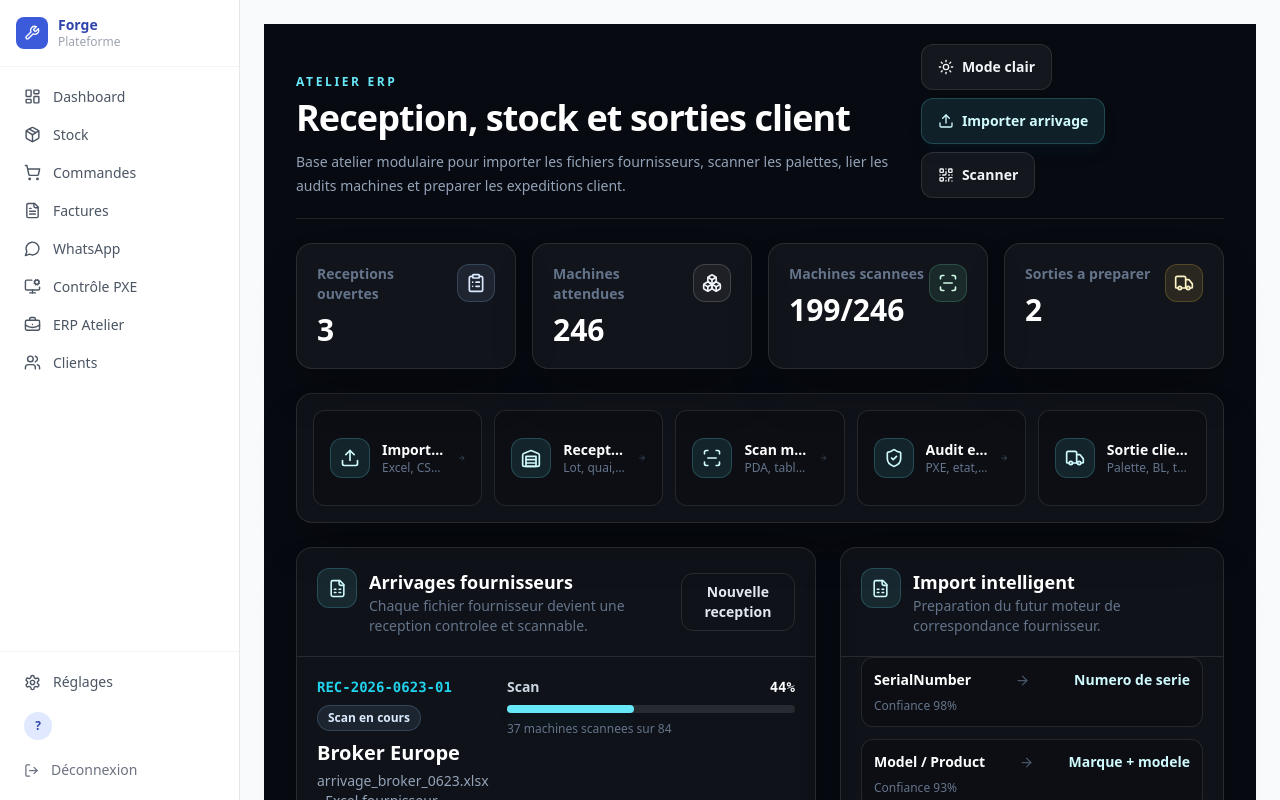
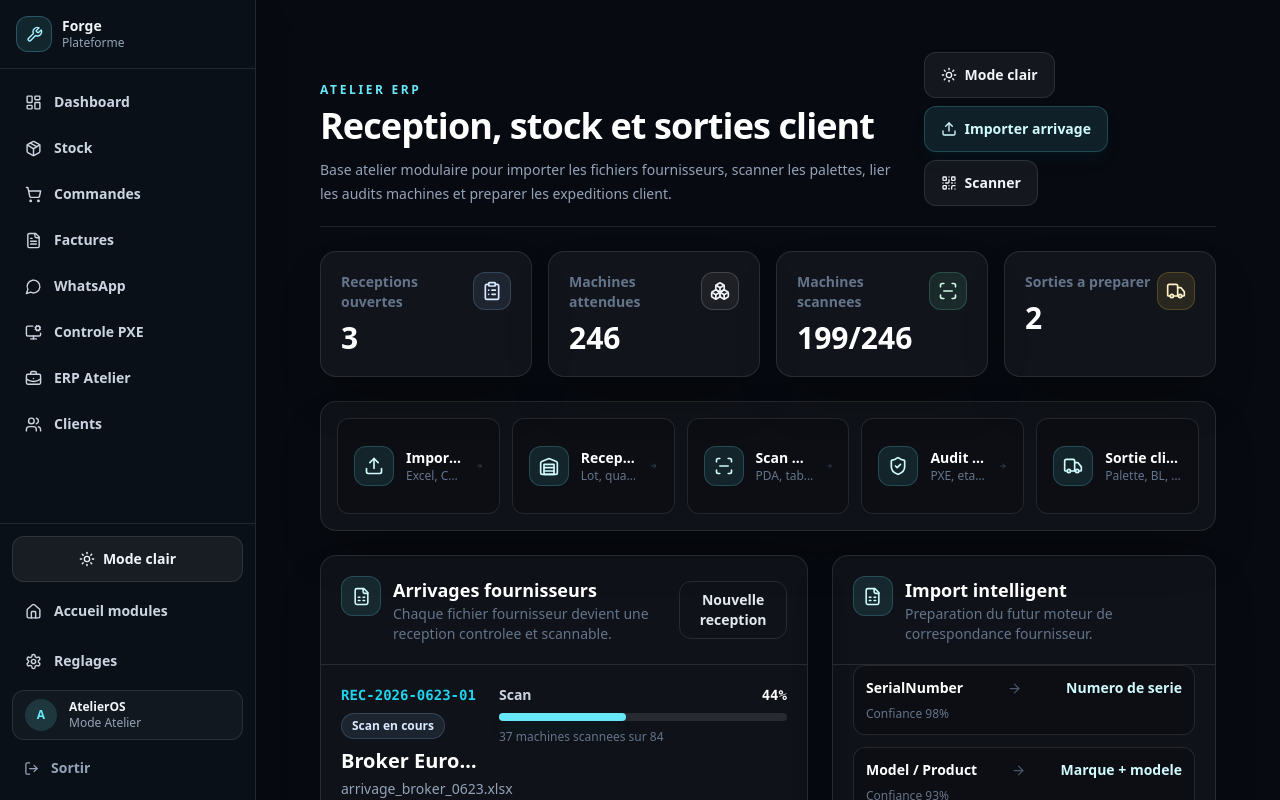
Before and after one commit to saisai591/atelier-forge, a React (Vite) app in the folder saas/frontend/: page /app/erp in a window 1280 px wide. Built offline with nearby package versions, Linux system fonts and the light colour scheme.

Commit message:
Refine AtelierOS back-office shell

```diff
--- a/saas/frontend/src/components/Layout.tsx
+++ b/saas/frontend/src/components/Layout.tsx
@@ -1,12 +1,15 @@
 import { Outlet } from 'react-router-dom'
 import Sidebar from './Sidebar'
+import { useThemeMode } from '../hooks/useThemeMode'
 
 export default function Layout() {
+  const { theme, isDark, toggleTheme } = useThemeMode()
+
   return (
-    <div className="flex h-screen bg-gray-50 overflow-hidden">
-      <Sidebar />
+    <div className={`flex h-screen overflow-hidden ${isDark ? 'bg-[#070a10] text-slate-100' : 'bg-slate-100 text-slate-950'}`}>
+      <Sidebar theme={theme} isDark={isDark} onToggleTheme={toggleTheme} />
       <main className="flex-1 overflow-auto">
-        <div className="max-w-7xl mx-auto p-6">
+        <div className="mx-auto w-full max-w-[1560px] p-4 sm:p-6 lg:p-8">
           <Outlet />
         </div>
       </main>
--- a/saas/frontend/src/components/Sidebar.tsx
+++ b/saas/frontend/src/components/Sidebar.tsx
@@ -1,99 +1,145 @@
 import { NavLink, useNavigate } from 'react-router-dom'
-import { LayoutDashboard, Users, Package, ShoppingCart, FileText, MessageCircle, Settings, LogOut, Wrench, MonitorCog, BriefcaseBusiness } from 'lucide-react'
+import {
+  BriefcaseBusiness,
+  FileText,
+  Home,
+  LayoutDashboard,
+  LogOut,
+  MessageCircle,
+  MonitorCog,
+  Package,
+  Settings,
+  ShoppingCart,
+  Users,
+  Wrench,
+} from 'lucide-react'
 import { useAuthStore } from '../store/auth'
 import api from '../api/client'
+import ThemeToggle from './ThemeToggle'
+import type { ThemeMode } from '../hooks/useThemeMode'
 
 const NAV: { path: string; icon: typeof LayoutDashboard; label: string; end?: boolean }[] = [
-  { path: '/',        icon: LayoutDashboard, label: 'Dashboard', end: true },
-  { path: '/stock',   icon: Package,          label: 'Stock' },
-  { path: '/orders',   icon: ShoppingCart,    label: 'Commandes' },
-  { path: '/invoices', icon: FileText,        label: 'Factures' },
-  { path: '/whatsapp', icon: MessageCircle,   label: 'WhatsApp' },
-  { path: '/pxe',      icon: MonitorCog,      label: 'Contrôle PXE' },
-  { path: '/erp',      icon: BriefcaseBusiness, label: 'ERP Atelier' },
-  { path: '/clients',  icon: Users,           label: 'Clients' },
+  { path: '/app', icon: LayoutDashboard, label: 'Dashboard', end: true },
+  { path: '/app/stock', icon: Package, label: 'Stock' },
+  { path: '/app/orders', icon: ShoppingCart, label: 'Commandes' },
+  { path: '/app/invoices', icon: FileText, label: 'Factures' },
+  { path: '/app/whatsapp', icon: MessageCircle, label: 'WhatsApp' },
+  { path: '/pxe', icon: MonitorCog, label: 'Controle PXE' },
+  { path: '/erp', icon: BriefcaseBusiness, label: 'ERP Atelier' },
+  { path: '/app/clients', icon: Users, label: 'Clients' },
 ]
 
-export default function Sidebar() {
+interface SidebarProps {
+  theme: ThemeMode
+  isDark: boolean
+  onToggleTheme: () => void
+}
+
+export default function Sidebar({ theme, isDark, onToggleTheme }: SidebarProps) {
   const { user, tenant, logout } = useAuthStore()
   const navigate = useNavigate()
 
   const handleLogout = async () => {
-    try { await api.post('/auth/logout') } catch { /* ignore */ }
+    try {
+      await api.post('/auth/logout')
+    } catch {
+      // Auth is disabled during product build; this keeps the button harmless.
+    }
     logout()
-    navigate('/login')
+    navigate('/')
   }
 
-  // Branding piloté par le tenant — le noyau reste neutre.
   const displayName = tenant?.branding?.display_name ?? tenant?.name ?? 'Forge'
   const subtitle = tenant?.business_type && tenant.business_type !== 'generic'
     ? tenant.business_type
     : 'Plateforme'
 
+  const shellClass = isDark
+    ? 'border-white/10 bg-[#0b1018]/95 text-slate-100 shadow-2xl shadow-black/30'
+    : 'border-slate-200 bg-white text-slate-950 shadow-xl shadow-slate-200/70'
+  const borderClass = isDark ? 'border-white/10' : 'border-slate-200'
+  const mutedClass = isDark ? 'text-slate-400' : 'text-slate-500'
+  const navIdleClass = isDark
+    ? 'text-slate-300 hover:bg-white/[0.06] hover:text-white'
+    : 'text-slate-600 hover:bg-slate-100 hover:text-slate-950'
+  const navActiveClass = isDark
+    ? 'border-cyan-300/25 bg-cyan-300/10 text-cyan-100 shadow-lg shadow-cyan-950/20'
+    : 'border-cyan-500/25 bg-cyan-50 text-cyan-800 shadow-sm'
+
   return (
-    <aside className="w-60 bg-white border-r border-gray-200 flex flex-col shrink-0">
-      {/* Logo */}
-      <div className="p-4 border-b border-gray-100">
+    <aside className={`flex w-64 shrink-0 flex-col border-r ${shellClass}`}>
+      <div className={`border-b p-4 ${borderClass}`}>
         <div className="flex items-center gap-2.5">
-          <div className="w-8 h-8 bg-forge-500 rounded-lg flex items-center justify-center">
-            <Wrench size={16} className="text-white" />
+          <div className="grid h-9 w-9 place-items-center rounded-xl border border-cyan-300/25 bg-cyan-300/10 text-cyan-200">
+            <Wrench size={17} />
           </div>
           <div className="min-w-0">
-            <div className="font-bold text-forge-700 text-sm leading-tight truncate">{displayName}</div>
-            <div className="text-xs text-gray-400 capitalize truncate">{subtitle}</div>
+            <div className="truncate text-sm font-black leading-tight">{displayName}</div>
+            <div className={`truncate text-xs capitalize ${mutedClass}`}>{subtitle}</div>
           </div>
         </div>
       </div>
 
-      {/* Nav */}
-      <nav className="flex-1 p-3 space-y-0.5">
+      <nav className="flex-1 space-y-1 p-3">
         {NAV.map(({ path, icon: Icon, label, end }) => (
           <NavLink
             key={path}
             to={path}
             end={end}
             className={({ isActive }) =>
-              `flex items-center gap-3 px-3 py-2 rounded-lg text-sm font-medium transition-colors ${
-                isActive
-                  ? 'bg-forge-50 text-forge-700'
-                  : 'text-gray-600 hover:bg-gray-50 hover:text-gray-900'
+              `flex items-center gap-3 rounded-xl border px-3 py-2.5 text-sm font-bold transition ${
+                isActive ? navActiveClass : `border-transparent ${navIdleClass}`
               }`
             }
           >
             <Icon size={17} />
-            {label}
+            <span className="truncate">{label}</span>
           </NavLink>
         ))}
       </nav>
 
-      {/* User */}
-      <div className="p-3 border-t border-gray-100">
+      <div className={`space-y-2 border-t p-3 ${borderClass}`}>
+        <ThemeToggle theme={theme} onToggle={onToggleTheme} className="w-full justify-center" />
         <NavLink
-          to="/settings"
+          to="/"
+          end
           className={({ isActive }) =>
-            `flex items-center gap-3 px-3 py-2 rounded-lg text-sm font-medium transition-colors mb-1 ${
-              isActive ? 'bg-forge-50 text-forge-700' : 'text-gray-600 hover:bg-gray-50 hover:text-gray-900'
+            `flex items-center gap-3 rounded-xl border px-3 py-2.5 text-sm font-bold transition ${
+              isActive ? navActiveClass : `border-transparent ${navIdleClass}`
+            }`
+          }
+        >
+          <Home size={17} />
+          <span className="truncate">Accueil modules</span>
+        </NavLink>
+        <NavLink
+          to="/app/settings"
+          className={({ isActive }) =>
+            `flex items-center gap-3 rounded-xl border px-3 py-2.5 text-sm font-bold transition ${
+              isActive ? navActiveClass : `border-transparent ${navIdleClass}`
             }`
           }
         >
           <Settings size={17} />
-          Réglages
+          <span className="truncate">Reglages</span>
         </NavLink>
-        <div className="flex items-center gap-3 px-3 py-2 mb-1">
-          <div className="w-7 h-7 rounded-full bg-forge-100 flex items-center justify-center text-forge-700 text-xs font-bold shrink-0">
-            {user?.full_name?.[0]?.toUpperCase() ?? '?'}
+        <div className={`flex items-center gap-3 rounded-xl border px-3 py-2 ${isDark ? 'border-white/10 bg-white/[0.035]' : 'border-slate-200 bg-slate-50'}`}>
+          <div className="flex h-8 w-8 shrink-0 items-center justify-center rounded-full bg-cyan-300/15 text-xs font-black text-cyan-300">
+            {user?.full_name?.[0]?.toUpperCase() ?? 'A'}
           </div>
-          <div className="flex-1 min-w-0">
-            <div className="text-xs font-medium text-gray-800 truncate">{user?.full_name}</div>
-            <div className="text-xs text-gray-400 capitalize">{user?.role}</div>
+          <div className="min-w-0 flex-1">
+            <div className="truncate text-xs font-bold">{user?.full_name ?? 'AtelierOS'}</div>
+            <div className={`text-xs capitalize ${mutedClass}`}>{user?.role ?? 'mode atelier'}</div>
           </div>
         </div>
         <button
           onClick={handleLogout}
-          className="w-full flex items-center gap-3 px-3 py-2 rounded-lg text-sm text-gray-500 hover:bg-red-50 hover:text-red-600 transition-colors"
+          className={`flex w-full items-center gap-3 rounded-xl px-3 py-2.5 text-sm font-bold transition ${
+            isDark ? 'text-slate-400 hover:bg-rose-400/10 hover:text-rose-200' : 'text-slate-500 hover:bg-rose-50 hover:text-rose-700'
+          }`}
         >
           <LogOut size={15} />
-          Déconnexion
+          Sortir
         </button>
       </div>
     </aside>
--- a/saas/frontend/src/components/ThemeToggle.tsx
+++ b/saas/frontend/src/components/ThemeToggle.tsx
@@ -5,10 +5,12 @@ export default function ThemeToggle({
   theme,
   onToggle,
   compact = false,
+  className = '',
 }: {
   theme: ThemeMode
   onToggle: () => void
   compact?: boolean
+  className?: string
 }) {
   const isDark = theme === 'dark'
 
@@ -20,7 +22,7 @@ export default function ThemeToggle({
         isDark
           ? 'border-white/10 bg-white/[0.055] text-slate-100 hover:bg-white/[0.08]'
           : 'border-slate-200 bg-white text-slate-700 shadow-sm hover:bg-slate-50'
-      } ${compact ? 'h-10 px-3 text-xs' : 'px-4 py-3 text-sm'}`}
+      } ${compact ? 'h-10 px-3 text-xs' : 'px-4 py-3 text-sm'} ${className}`}
       aria-label={isDark ? 'Activer le mode clair' : 'Activer le mode sombre'}
     >
       {isDark ? <Sun size={16} /> : <Moon size={16} />}
--- a/saas/frontend/src/pages/Dashboard.tsx
+++ b/saas/frontend/src/pages/Dashboard.tsx
@@ -1,7 +1,9 @@
 import { useQuery } from '@tanstack/react-query'
-import { Package, TrendingUp, Wallet, AlertCircle, Users, CheckCircle, Clock } from 'lucide-react'
+import { AlertCircle, CheckCircle, Clock, Package, TrendingUp, Users, Wallet } from 'lucide-react'
+import type { ReactNode } from 'react'
 import api from '../api/client'
 import { useAuthStore } from '../store/auth'
+import { useThemeMode } from '../hooks/useThemeMode'
 
 interface Overview {
   stock: {
@@ -17,136 +19,204 @@ interface Overview {
 }
 
 const GRADE_COLORS: Record<string, string> = {
-  A: 'bg-green-100 text-green-700',
-  B: 'bg-blue-100 text-blue-700',
-  C: 'bg-yellow-100 text-yellow-700',
-  D: 'bg-red-100 text-red-700',
+  A: 'border-emerald-300/30 bg-emerald-300/10 text-emerald-300',
+  B: 'border-cyan-300/30 bg-cyan-300/10 text-cyan-300',
+  C: 'border-amber-300/30 bg-amber-300/10 text-amber-300',
+  D: 'border-rose-300/30 bg-rose-300/10 text-rose-300',
 }
 
 export default function Dashboard() {
   const user = useAuthStore((s) => s.user)
+  const { isDark } = useThemeMode()
 
-  const { data, isLoading } = useQuery<Overview>({
+  const { data, isLoading, isError } = useQuery<Overview>({
     queryKey: ['analytics-overview'],
     queryFn: () => api.get('/analytics/overview').then((r) => r.data),
   })
 
+  const titleClass = isDark ? 'text-white' : 'text-slate-950'
+  const mutedClass = isDark ? 'text-slate-400' : 'text-slate-600'
+  const panelClass = isDark
+    ? 'border-white/10 bg-white/[0.035] shadow-black/30'
+    : 'border-slate-200 bg-white shadow-slate-200/80'
+  const readyCount = data?.stock.by_status.ready ?? 0
+  const blockedCount = (data?.stock.by_status.in_diagnosis ?? 0) + (data?.accounting.unpaid_ht ? 1 : 0)
+
   return (
-    <div>
-      <h1 className="text-2xl font-bold text-gray-900 mb-6">
-        Bonjour, {user?.full_name?.split(' ')[0]}
-      </h1>
+    <div className="space-y-6">
+      <header className="flex flex-col gap-3 lg:flex-row lg:items-end lg:justify-between">
+        <div>
+          <p className="text-xs font-black uppercase tracking-[0.22em] text-cyan-300">Back-office AtelierOS</p>
+          <h1 className={`mt-2 text-3xl font-black tracking-tight ${titleClass}`}>
+            Bonjour, {user?.full_name?.split(' ')[0] ?? 'atelier'}
+          </h1>
+          <p className={`mt-2 max-w-3xl text-sm ${mutedClass}`}>
+            Vue simple pour savoir quoi faire maintenant : stock pret, points bloques, factures et clients.
+          </p>
+        </div>
+        <div className={`rounded-2xl border px-4 py-3 text-sm font-bold ${panelClass}`}>
+          <span className="text-cyan-300">Etat global : </span>
+          {isError ? 'API a verifier' : isLoading ? 'Chargement' : blockedCount > 0 ? 'Actions a traiter' : 'Pret'}
+        </div>
+      </header>
 
       {isLoading || !data ? (
-        <p className="text-gray-400 text-sm">Chargement des indicateurs…</p>
+        <div className={`rounded-2xl border p-6 text-sm ${panelClass} ${mutedClass}`}>
+          Chargement des indicateurs...
+        </div>
       ) : (
         <>
-          {/* KPIs principaux */}
-          <div className="grid grid-cols-2 lg:grid-cols-4 gap-4 mb-6">
-            <StatCard icon={<Wallet size={20} />} color="blue"
-              label="Valeur du stock" value={`${data.stock.available_value.toFixed(0)} €`} />
-            <StatCard icon={<TrendingUp size={20} />} color="green"
-              label="Marge réalisée" value={`${data.stock.realized_margin.toFixed(0)} €`} />
-            <StatCard icon={<AlertCircle size={20} />} color="red"
-              label="Impayé (HT)" value={`${data.accounting.unpaid_ht.toFixed(0)} €`} />
-            <StatCard icon={<Users size={20} />} color="purple"
-              label="Clients" value={data.clients.total} />
-          </div>
+          <section className="grid gap-4 md:grid-cols-2 xl:grid-cols-4">
+            <StatCard isDark={isDark} icon={<Wallet size={20} />} tone="cyan" label="Valeur stock" value={`${data.stock.available_value.toFixed(0)} EUR`} />
+            <StatCard isDark={isDark} icon={<TrendingUp size={20} />} tone="emerald" label="Marge realisee" value={`${data.stock.realized_margin.toFixed(0)} EUR`} />
+            <StatCard isDark={isDark} icon={<AlertCircle size={20} />} tone="rose" label="Impayes HT" value={`${data.accounting.unpaid_ht.toFixed(0)} EUR`} />
+            <StatCard isDark={isDark} icon={<Users size={20} />} tone="violet" label="Clients" value={data.clients.total} />
+          </section>
 
-          <div className="grid lg:grid-cols-2 gap-6">
-            {/* Stock */}
-            <div className="bg-white rounded-xl border border-gray-200 p-6">
-              <h2 className="font-semibold text-gray-700 mb-4 flex items-center gap-2">
-                <Package size={18} /> Stock ({data.stock.total})
-              </h2>
-              <div className="space-y-2 mb-4">
-                <StatusBar label="Prêtes" icon={<CheckCircle size={14} className="text-green-500" />}
-                  count={data.stock.by_status['ready'] ?? 0} total={data.stock.total} color="bg-green-500" />
-                <StatusBar label="En diagnostic" icon={<Clock size={14} className="text-yellow-500" />}
-                  count={data.stock.by_status['in_diagnosis'] ?? 0} total={data.stock.total} color="bg-yellow-500" />
-                <StatusBar label="Vendues" icon={<TrendingUp size={14} className="text-purple-500" />}
-                  count={data.stock.by_status['sold'] ?? 0} total={data.stock.total} color="bg-purple-500" />
+          <section className="grid gap-4 lg:grid-cols-3">
+            <ActionTile isDark={isDark} tone="emerald" title="Pret" value={readyCount} detail="Machines disponibles ou livrables" />
+            <ActionTile isDark={isDark} tone="amber" title="A traiter" value={data.stock.by_status.in_diagnosis ?? 0} detail="Diagnostics ou controles en cours" />
+            <ActionTile isDark={isDark} tone="rose" title="Bloque" value={data.accounting.unpaid_ht > 0 ? 1 : 0} detail="Facturation ou paiement a surveiller" />
+          </section>
+
+          <section className="grid gap-6 xl:grid-cols-2">
+            <Panel isDark={isDark} title={`Stock (${data.stock.total})`} icon={<Package size={18} />}>
+              <div className="space-y-3">
+                <StatusBar isDark={isDark} label="Pretes" icon={<CheckCircle size={14} className="text-emerald-400" />} count={readyCount} total={data.stock.total} color="bg-emerald-400" />
+                <StatusBar isDark={isDark} label="En diagnostic" icon={<Clock size={14} className="text-amber-400" />} count={data.stock.by_status.in_diagnosis ?? 0} total={data.stock.total} color="bg-amber-400" />
+                <StatusBar isDark={isDark} label="Vendues" icon={<TrendingUp size={14} className="text-violet-400" />} count={data.stock.by_status.sold ?? 0} total={data.stock.total} color="bg-violet-400" />
               </div>
               {Object.keys(data.stock.by_grade).length > 0 && (
-                <div className="flex gap-2 pt-3 border-t border-gray-100">
-                  <span className="text-xs text-gray-400 self-center">Grades :</span>
+                <div className={`mt-5 flex flex-wrap gap-2 border-t pt-4 ${isDark ? 'border-white/10' : 'border-slate-200'}`}>
+                  <span className={`self-center text-xs font-bold ${mutedClass}`}>Grades</span>
                   {Object.entries(data.stock.by_grade).sort().map(([g, n]) => (
-                    <span key={g} className={`px-2 py-0.5 rounded text-xs font-medium ${GRADE_COLORS[g] ?? 'bg-gray-100 text-gray-600'}`}>
+                    <span key={g} className={`rounded-lg border px-2 py-1 text-xs font-black ${GRADE_COLORS[g] ?? (isDark ? 'border-white/10 bg-white/5 text-slate-300' : 'border-slate-200 bg-slate-50 text-slate-700')}`}>
                       {g} · {n}
                     </span>
                   ))}
                 </div>
               )}
-            </div>
+            </Panel>
 
-            {/* Comptabilité */}
-            <div className="bg-white rounded-xl border border-gray-200 p-6">
-              <h2 className="font-semibold text-gray-700 mb-4 flex items-center gap-2">
-                <Wallet size={18} /> Facturation (HT)
-              </h2>
+            <Panel isDark={isDark} title="Facturation HT" icon={<Wallet size={18} />}>
               <div className="space-y-3">
-                <Row label="Facturé" value={data.accounting.invoiced_ht} color="text-gray-900" />
-                <Row label="Encaissé" value={data.accounting.paid_ht} color="text-green-600" />
-                <Row label="En attente de paiement" value={data.accounting.unpaid_ht} color="text-red-600" />
+                <Row isDark={isDark} label="Facture" value={data.accounting.invoiced_ht} tone="slate" />
+                <Row isDark={isDark} label="Encaisse" value={data.accounting.paid_ht} tone="emerald" />
+                <Row isDark={isDark} label="En attente de paiement" value={data.accounting.unpaid_ht} tone="rose" />
               </div>
               {data.accounting.invoiced_ht > 0 && (
-                <div className="mt-4 pt-3 border-t border-gray-100">
-                  <div className="h-2 bg-gray-100 rounded-full overflow-hidden">
-                    <div className="h-full bg-green-500"
-                      style={{ width: `${(data.accounting.paid_ht / data.accounting.invoiced_ht) * 100}%` }} />
+                <div className={`mt-5 border-t pt-4 ${isDark ? 'border-white/10' : 'border-slate-200'}`}>
+                  <div className={`h-2 overflow-hidden rounded-full ${isDark ? 'bg-white/10' : 'bg-slate-100'}`}>
+                    <div className="h-full bg-emerald-400" style={{ width: `${(data.accounting.paid_ht / data.accounting.invoiced_ht) * 100}%` }} />
                   </div>
-                  <p className="text-xs text-gray-400 mt-1">
-                    {((data.accounting.paid_ht / data.accounting.invoiced_ht) * 100).toFixed(0)}% encaissé
+                  <p className={`mt-2 text-xs font-bold ${mutedClass}`}>
+                    {((data.accounting.paid_ht / data.accounting.invoiced_ht) * 100).toFixed(0)}% encaisse
                   </p>
                 </div>
               )}
-            </div>
-          </div>
+            </Panel>
+          </section>
         </>
       )}
     </div>
   )
 }
 
-function StatCard({ icon, label, value, color }: {
-  icon: React.ReactNode; label: string; value: string | number
-  color: 'blue' | 'green' | 'red' | 'purple'
+function StatCard({ icon, label, value, tone, isDark }: {
+  icon: ReactNode
+  label: string
+  value: string | number
+  tone: 'cyan' | 'emerald' | 'rose' | 'violet'
+  isDark: boolean
 }) {
-  const colors = {
-    blue: 'bg-blue-50 text-blue-600', green: 'bg-green-50 text-green-600',
-    red: 'bg-red-50 text-red-600', purple: 'bg-purple-50 text-purple-600',
-  }
+  const toneClass = {
+    cyan: 'border-cyan-300/25 bg-cyan-300/10 text-cyan-300',
+    emerald: 'border-emerald-300/25 bg-emerald-300/10 text-emerald-300',
+    rose: 'border-rose-300/25 bg-rose-300/10 text-rose-300',
+    violet: 'border-violet-300/25 bg-violet-300/10 text-violet-300',
+  }[tone]
+
   return (
-    <div className="bg-white rounded-xl border border-gray-200 p-4">
-      <div className={`inline-flex p-2 rounded-lg ${colors[color]} mb-3`}>{icon}</div>
-      <div className="text-2xl font-bold text-gray-900">{value}</div>
-      <div className="text-sm text-gray-500">{label}</div>
+    <div className={`rounded-2xl border p-5 shadow-xl ${isDark ? 'border-white/10 bg-white/[0.035] shadow-black/25' : 'border-slate-200 bg-white shadow-slate-200/80'}`}>
+      <div className={`mb-4 inline-flex rounded-xl border p-2 ${toneClass}`}>{icon}</div>
+      <div className={`text-2xl font-black ${isDark ? 'text-white' : 'text-slate-950'}`}>{value}</div>
+      <div className={`mt-1 text-sm font-semibold ${isDark ? 'text-slate-400' : 'text-slate-600'}`}>{label}</div>
     </div>
   )
 }
 
-function StatusBar({ label, icon, count, total, color }: {
-  label: string; icon: React.ReactNode; count: number; total: number; color: string
+function ActionTile({ title, value, detail, tone, isDark }: {
+  title: string
+  value: number
+  detail: string
+  tone: 'emerald' | 'amber' | 'rose'
+  isDark: boolean
+}) {
+  const toneClass = {
+    emerald: 'text-emerald-300',
+    amber: 'text-amber-300',
+    rose: 'text-rose-300',
+  }[tone]
+
+  return (
+    <div className={`rounded-2xl border p-5 ${isDark ? 'border-white/10 bg-black/20' : 'border-slate-200 bg-white'}`}>
+      <div className={`text-4xl font-black ${toneClass}`}>{value}</div>
+      <div className={`mt-2 text-lg font-black ${isDark ? 'text-white' : 'text-slate-950'}`}>{title}</div>
+      <div className={`mt-1 text-sm ${isDark ? 'text-slate-400' : 'text-slate-600'}`}>{detail}</div>
+    </div>
+  )
+}
+
+function Panel({ title, icon, children, isDark }: {
+  title: string
+  icon: ReactNode
+  children: ReactNode
+  isDark: boolean
+}) {
+  return (
+    <div className={`rounded-2xl border p-6 shadow-2xl ${isDark ? 'border-white/10 bg-white/[0.035] shadow-black/30' : 'border-slate-200 bg-white shadow-slate-200/80'}`}>
+      <h2 className={`mb-5 flex items-center gap-2 text-lg font-black ${isDark ? 'text-white' : 'text-slate-950'}`}>
+        {icon}
+        {title}
+      </h2>
+      {children}
+    </div>
+  )
+}
+
+function StatusBar({ label, icon, count, total, color, isDark }: {
+  label: string
+  icon: ReactNode
+  count: number
+  total: number
+  color: string
+  isDark: boolean
 }) {
   const pct = total > 0 ? (count / total) * 100 : 0
   return (
     <div>
-      <div className="flex justify-between text-sm mb-1">
-        <span className="flex items-center gap-1.5 text-gray-600">{icon} {label}</span>
-        <span className="font-medium text-gray-900">{count}</span>
+      <div className="mb-1 flex justify-between text-sm">
+        <span className={`flex items-center gap-1.5 font-semibold ${isDark ? 'text-slate-300' : 'text-slate-700'}`}>{icon} {label}</span>
+        <span className={`font-black ${isDark ? 'text-white' : 'text-slate-950'}`}>{count}</span>
       </div>
-      <div className="h-1.5 bg-gray-100 rounded-full overflow-hidden">
+      <div className={`h-2 overflow-hidden rounded-full ${isDark ? 'bg-white/10' : 'bg-slate-100'}`}>
         <div className={`h-full ${color}`} style={{ width: `${pct}%` }} />
       </div>
     </div>
   )
 }
 
-function Row({ label, value, color }: { label: string; value: number; color: string }) {
+function Row({ label, value, tone, isDark }: {
+  label: string
+  value: number
+  tone: 'slate' | 'emerald' | 'rose'
+  isDark: boolean
+}) {
+  const color = tone === 'emerald' ? 'text-emerald-400' : tone === 'rose' ? 'text-rose-400' : isDark ? 'text-white' : 'text-slate-950'
   return (
-    <div className="flex justify-between items-center">
-      <span className="text-sm text-gray-600">{label}</span>
-      <span className={`font-semibold ${color}`}>{value.toFixed(2)} €</span>
+    <div className="flex items-center justify-between gap-4">
+      <span className={`text-sm font-semibold ${isDark ? 'text-slate-400' : 'text-slate-600'}`}>{label}</span>
+      <span className={`font-black ${color}`}>{value.toFixed(2)} EUR</span>
     </div>
   )
 }
```
